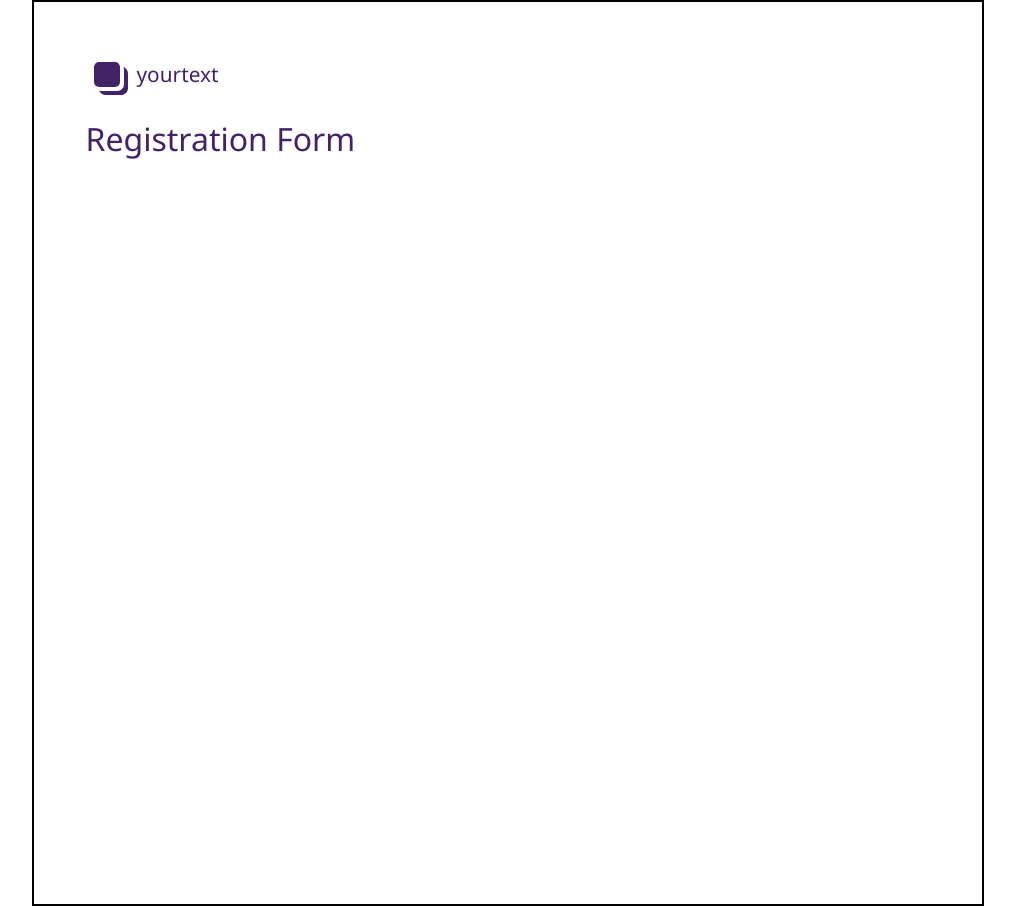
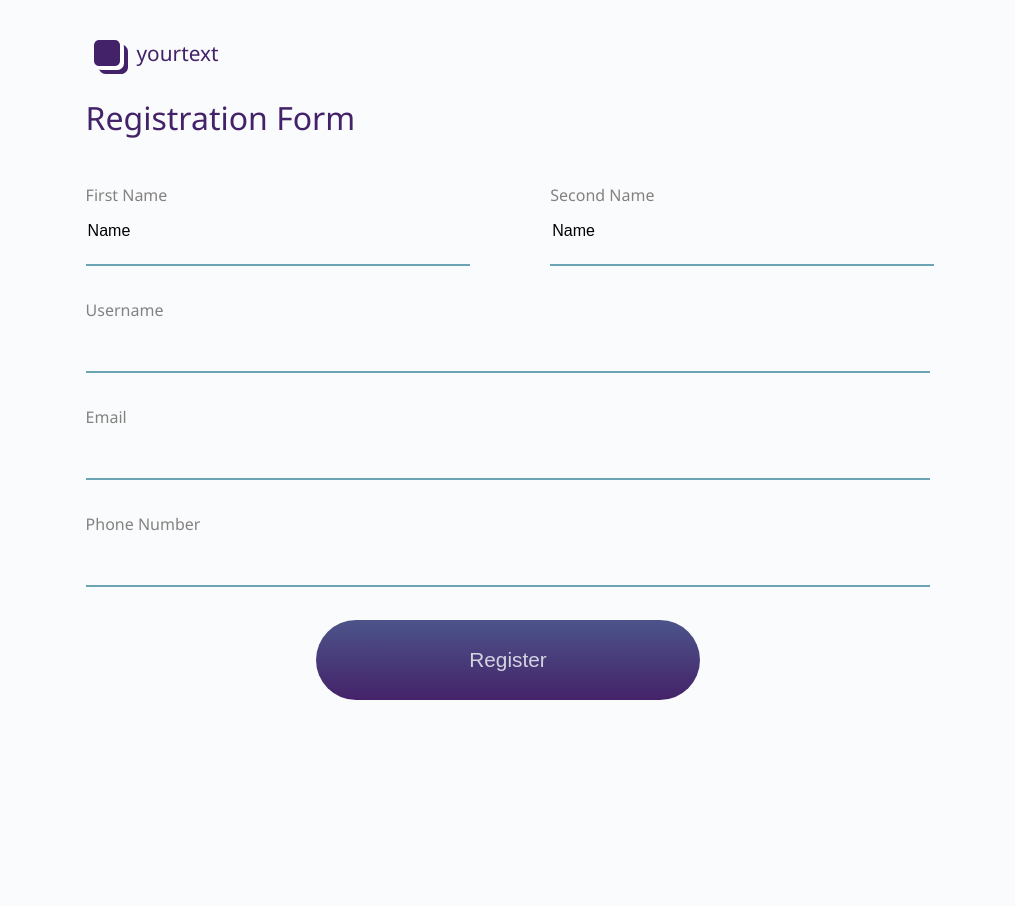
Before and after one commit to KeZina/Auth, a React (Create React App) app: page / in a window 1280 px wide. Shown: the whole page, without its empty margins (132-1147 px from the left). After the commit the page ends 800 px from the top, so only its background shows below. Built offline with nearby package versions, Linux system fonts and the light colour scheme.

Commit message:
<Form /> view done

```diff
--- a/src/components/App.js
+++ b/src/components/App.js
@@ -1,10 +1,12 @@
 import React from 'react';
 import Title from './Title';
+import Form from './Form';
 
 const App = () => {
   return (
     <div id = 'general-container'>
       <Title />
+      <Form />
     </div>
   )
 }
--- /dev/null
+++ b/src/components/Form.js
@@ -0,0 +1,33 @@
+import React from 'react';
+
+const Form = () => {
+    return (
+        <form id = 'form'>
+            <div id = 'names'>
+                <label>
+                    First Name
+                    <input type = 'text' placeholder = 'Name' />
+                </label>
+                <label>
+                    Second Name
+                    <input type = 'text' placeholder = 'Name' />
+                </label>
+            </div>
+            <label>
+                Username
+                <input type = 'text' />
+            </label>
+            <label>
+                Email
+                <input type = 'email' />
+            </label>
+            <label>
+                Phone Number
+                <input type = 'phone' />
+            </label>
+            <input type = 'submit' value = 'Register' />
+        </form>
+    )
+}
+
+export default Form;
--- a/src/index.css
+++ b/src/index.css
@@ -1,14 +1,20 @@
 body {
   font-family: 'Segoe UI', Tahoma, Geneva, Verdana, sans-serif;
+  background-color: rgb(249,251,252);
   margin: 0;
 }
 
 #general-container {
-  height: 100vh;
+  display: flex;
+  flex-direction: column;
+  height: 92vh;
   width: 66vw;
-  border: 2px solid black;
   margin: auto;
-  padding: 4%;
+  padding: 4vh;
+}
+
+#title {
+  margin-bottom: 3vh;
 }
 
 #title > div {
@@ -36,3 +42,59 @@ body {
   font-weight: 500;
   color: rgb(68,34,105);
 }
+
+#form {
+  display: flex;
+  flex-direction: column;
+  justify-content: space-between;
+  height: 70%;
+  background-color: 2px solid black;
+}
+
+#names {
+  display: flex;
+  justify-content: space-between;
+}
+
+#names > label {
+  width: 45%;
+  color: rgb(131,130,128);
+}
+
+#names > label > input, #form > label > input {
+  display: block;
+  width: 100%;
+  font-size: 1em;
+  padding-top: 2vh;
+  padding-bottom: 3vh;
+  border: none;
+  background-color: inherit;
+  border-bottom: 2px solid rgb(107,164,178);
+  outline: none;
+}
+
+#names > label > input::placeholder {
+  color: black;
+}
+
+#form > label {
+  color: rgb(131,130,128);
+}
+
+#form > label > input {
+  padding: 1em 0;
+}
+
+#form > input[type='submit'] {
+  display: block;
+  font-size: 1.3em;
+  color: rgb(212,212,224);
+  width: 30vw;
+  height: 10vh;
+  margin: auto;
+  margin-top: 0vh;
+  margin-bottom: 0;
+  border: none;
+  background: linear-gradient(rgb(76,84,138), rgb(68,34,105));
+  border-radius: 5em;
+}
```
